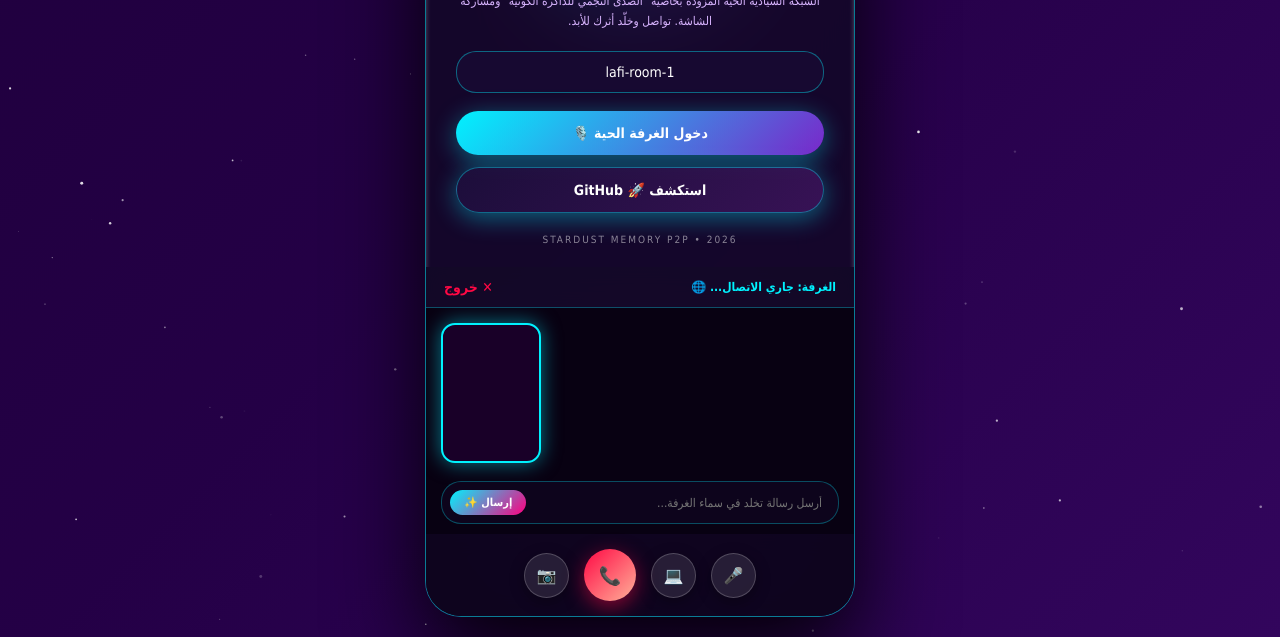
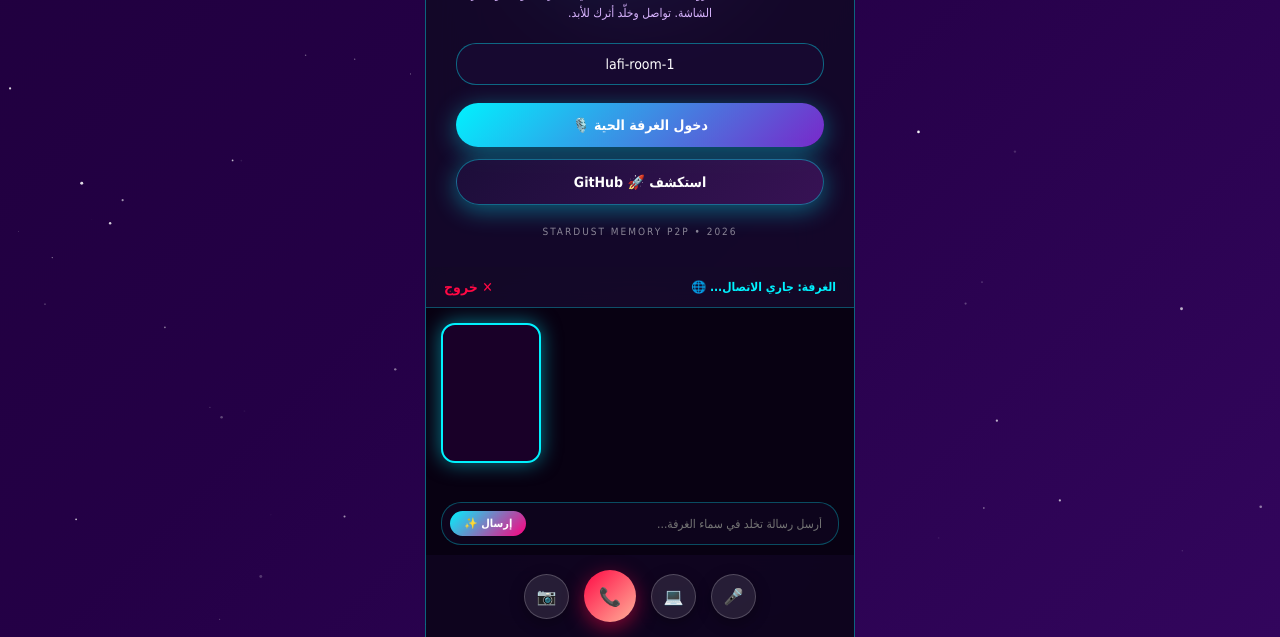
Before and after one commit to wwwmounirmp-hue/lafi-munir, a plain HTML site: page index.html in a window 1280 px wide. Shown: the part 163-800 px from the top of the page. Drawn offline with Linux system fonts and the light colour scheme.

Commit message:
Update index.html

```diff
--- a/index.html
+++ b/index.html
@@ -13,7 +13,7 @@
             background-size: 300% 300%;
             animation: cosmicAurora 12s ease infinite;
             color: #ffffff;
-            min-height: 100vh;
+            height: 100vh;
             display: flex;
             justify-content: center;
             align-items: center;
@@ -27,7 +27,7 @@
             100% { background-position: 0% 50%; }
         }
 
-        #spaceCanvas { position: absolute; top: 0; left: 0; width: 100%; height: 100%; z-index: 1; }
+        #spaceCanvas { position: absolute; top: 0; left: 0; width: 100%; height: 100%; z-index: 1; pointer-events: none; }
 
         .cinematic-moon {
             position: absolute; top: -40px; left: 50%; transform: translateX(-50%);
@@ -40,17 +40,17 @@
         .cinematic-moon.pulse { transform: translateX(-50%) scale(1.08); }
 
         .container {
-            position: relative; z-index: 3; width: 95%; max-width: 430px; height: 95vh; max-height: 900px;
-            background: rgba(18, 8, 38, 0.85); backdrop-filter: blur(30px); -webkit-backdrop-filter: blur(30px);
-            border: 1px solid rgba(0, 242, 254, 0.5); border-radius: 36px;
-            box-shadow: 0 40px 90px rgba(0,0,0,0.9), inset 0 2px 5px rgba(255,255,255,0.3);
+            position: relative; z-index: 3; width: 100%; max-width: 430px; height: 100vh;
+            background: rgba(18, 8, 38, 0.9); backdrop-filter: blur(30px); -webkit-backdrop-filter: blur(30px);
+            border-left: 1px solid rgba(0, 242, 254, 0.4); border-right: 1px solid rgba(0, 242, 254, 0.4);
             display: flex; flex-direction: column; overflow: hidden;
         }
 
+        /* نظام الشاشات المانع للتداخل */
         .screen { display: none; flex: 1; flex-direction: column; height: 100%; overflow: hidden; }
         .screen.active { display: flex; }
 
-        .gateway-screen { align-items: center; justify-content: center; text-align: center; padding: 30px; }
+        .gateway-screen { align-items: center; justify-content: center; text-align: center; padding: 30px; overflow-y: auto; }
         .avatar-box {
             width: 110px; height: 110px; margin: 0 auto 15px;
             background: linear-gradient(135deg, #00f2fe, #7928ca, #ff007f);
@@ -164,8 +164,8 @@
 
     <div class="container">
 
-        <!-- شاشة البوابة -->
-        <div id="screen-gateway" class="screen active gateway-screen" style="display: flex;">
+        <!-- شاشة البوابة (تأخذ class active افتراضياً) -->
+        <div id="screen-gateway" class="screen active gateway-screen">
             <div class="avatar-box"><div class="avatar-inner">🌌</div></div>
             <h1>لافي منير</h1>
             <p class="gateway-desc">
@@ -183,7 +183,7 @@
             <div class="system-footer">STARDUST MEMORY P2P • 2026</div>
         </div>
 
-        <!-- شاشة الاتصال داخل الغرفة -->
+        <!-- شاشة الاتصال داخل الغرفة (مخفية افتراضياً وتظهر عند التفعيل) -->
         <div id="screen-app" class="screen live-room">
             <div class="room-top-bar">
                 <span id="roomTitleDisplay" style="font-size:12px; font-weight:bold; color:#00f2fe;">الغرفة: جاري الاتصال... 🌐</span>
@@ -243,7 +243,6 @@
                 myPeerRef = push(roomRef);
                 set(myPeerRef, { peerId: id });
 
-                // منع تداخل الاتصالات بالمقارنة المعيارية لمعرفات الأقران
                 onChildAdded(roomRef, (snapshot) => {
                     const data = snapshot.val();
                     if(data && data.peerId && data.peerId !== id && !currentCall) {
@@ -254,7 +253,6 @@
                     }
                 });
 
-                // جلب آخر 15 رسالة من الذاكرة الكونية لتجنب التدفق السريع
                 const recentStardust = query(stardustRef, limitToLast(15));
                 let isInitialLoad = true;
 
@@ -316,7 +314,8 @@
                 return;
             }
 
-            document.getElementById('screen-gateway').style.display = 'none';
+            // تبديل الشاشات بشكل صحيح باستخدام نظام الفئات (Classes)
+            document.getElementById('screen-gateway').classList.remove('active');
             document.getElementById('screen-app').classList.add('active');
 
             navigator.mediaDevices.getUserMedia({ video: true, audio: true })
@@ -333,7 +332,6 @@
                 });
         }
 
-        // ميزة مشاركة الشاشة
         async function toggleScreenShare() {
             if (!currentCall) {
                 alert("يجب أن تكون في مكالمة نشطة لمشاركة الشاشة.");
@@ -463,7 +461,6 @@
             }
         }
 
-        // حركة خلفية الفضاء
         const canvas = document.getElementById('spaceCanvas');
         const ctx = canvas.getContext('2d');
         let stars = [];
```
